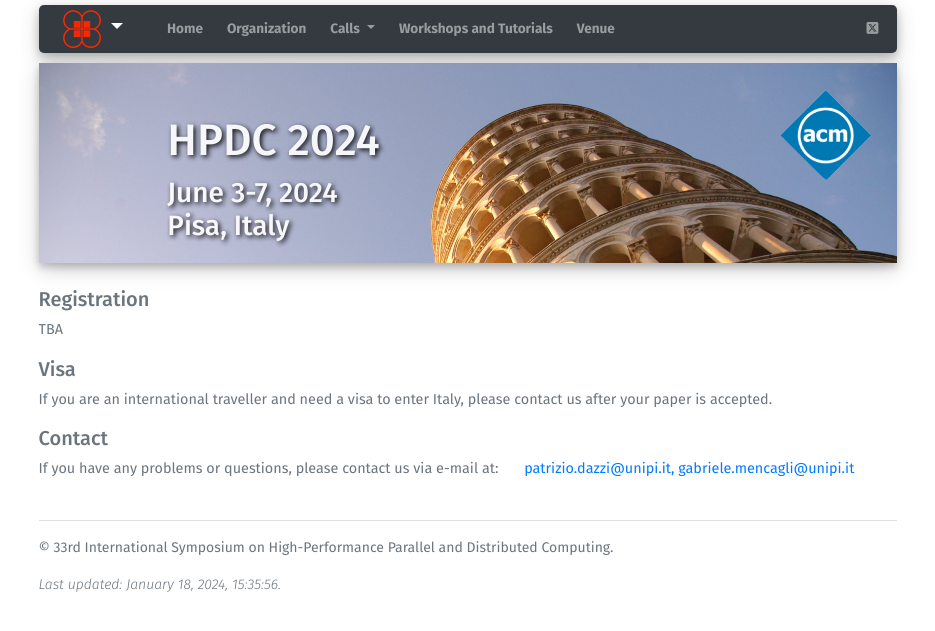
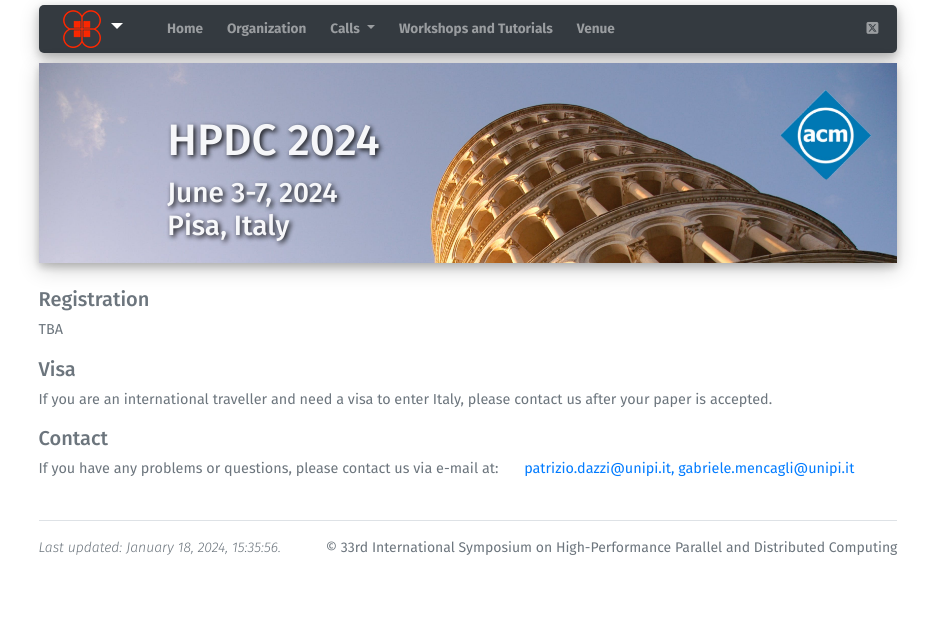
Before and after one commit to jacopo-massa/hpdc24-site, a Jekyll site: the page built from registration.html, in a window 1280 px wide. Shown: the top 631 px of the page, without its empty margins (172-1107 px from the left). Built offline with Jekyll 4.4.1, drawn with Linux system fonts in a browser that asks for light colours.

Commit message:
fixed floating footer

```diff
--- a/_config.yml
+++ b/_config.yml
@@ -15,19 +15,17 @@
 # in the templates via {{ site.myvariable }}.
 
 defaults:
-  -
-    scope:
+  - scope:
       path: "" # an empty string here means all files in the project
     values:
       layout: "default"
-
 
 baseurl: "" # the subpath of your site, e.g. /blog
 url: "127.0.0.1" # the base hostname & protocol for your site, e.g. http://example.com
 css: ./assets/main.css
 
-show_last_updated: True
-last_updated_format: '%B %d, %Y, %T.'
+show_last_updated: true
+last_updated_format: "%B %d, %Y, %T."
 
 # Plugin settings
 
@@ -35,16 +33,15 @@ last_updated_format: '%B %d, %Y, %T.'
 ## https://github.com/digitalsparky/jekyll-minifier
 ## NOTE: requires environment variable JEKYLL_ENV to be set to "production"
 jekyll-minifier:
-  remove_comments: true             # Default: true
-  remove_spaces_inside_tags: true   # Default: true
-  remove_multi_spaces: true         # Default: true
-  remove_intertag_spaces: true      # Default: false
-  preserve_line_breaks: true        # Default: false
-  compress_css: true                # Default: true
-  compress_javascript: true         # Default: true
-  compress_json: true               # Default: true
-  compress_js_templates: true       # Default: false
-
+  remove_comments: true # Default: true
+  remove_spaces_inside_tags: true # Default: true
+  remove_multi_spaces: true # Default: true
+  remove_intertag_spaces: true # Default: false
+  preserve_line_breaks: true # Default: false
+  compress_css: true # Default: true
+  compress_javascript: true # Default: true
+  compress_json: true # Default: true
+  compress_js_templates: true # Default: false
 
 # Build settings
 markdown: kramdown
--- a/_includes/footer.html
+++ b/_includes/footer.html
@@ -1,14 +1,14 @@
 <div class="row">
     <div class="col-xs-12 col-sm-12 col-md-12 col-lg-12 col-xl-10 offset-xl-1">
         <footer class="pt-3 mt-2 border-top">
-            <div class="text-muted small pull-right pb-3">
-                &copy; {{site.data.conference.full_title}}.
-            </div>
-            <div class="text-muted font-italic font-weight-light small pull-left pb-3">
+            <div class="text-muted font-italic font-weight-light small float-left pb-3">
                 {% if site.show_last_updated %}
                 Last updated: {{ site.time | date: site.last_updated_format }}
                 {% endif %}
             </div>
+            <div class="text-muted small float-right pb-3">
+                &copy; {{site.data.conference.full_title}}
+            </div>
         </footer>
     </div>
 </div>
```
